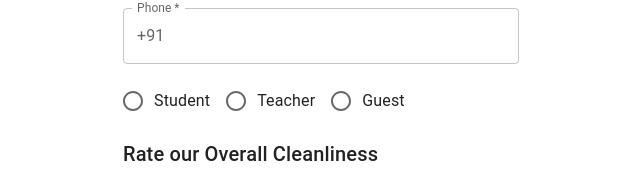
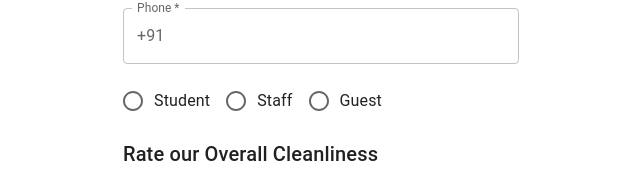
Before and after one commit to Anirudh-sk/feedbackAu, a React (Create React App) app: page / in a window 1280 px wide. Shown: the part 280-453 px from the top of the page, without its empty margins (319-959 px from the left). Built offline with nearby package versions, Linux system fonts and the light colour scheme.

Commit message:
teacher > staff pdate

```diff
--- a/src/Components/Food.jsx
+++ b/src/Components/Food.jsx
@@ -161,9 +161,9 @@ export default function Food() {
                   />
                   <FormControlLabel
                     id="teacher"
-                    value="teacher"
+                    value="staff"
                     control={<Radio />}
-                    label="Teacher"
+                    label="Staff"
                   />
                   <FormControlLabel
                     id="guest"
--- a/src/Components/Form.jsx
+++ b/src/Components/Form.jsx
@@ -164,9 +164,9 @@ export default function Form() {
                   />
                   <FormControlLabel
                     id="teacher"
-                    value="teacher"
+                    value="staff"
                     control={<Radio />}
-                    label="Teacher"
+                    label="Staff"
                   />
                   <FormControlLabel
                     id="guest"
--- a/src/Components/Security.jsx
+++ b/src/Components/Security.jsx
@@ -157,9 +157,9 @@ export default function Security() {
                   />
                   <FormControlLabel
                     id="teacher"
-                    value="teacher"
+                    value="staff"
                     control={<Radio />}
-                    label="Teacher"
+                    label="Staff"
                   />
                   <FormControlLabel
                     id="guest"
```
